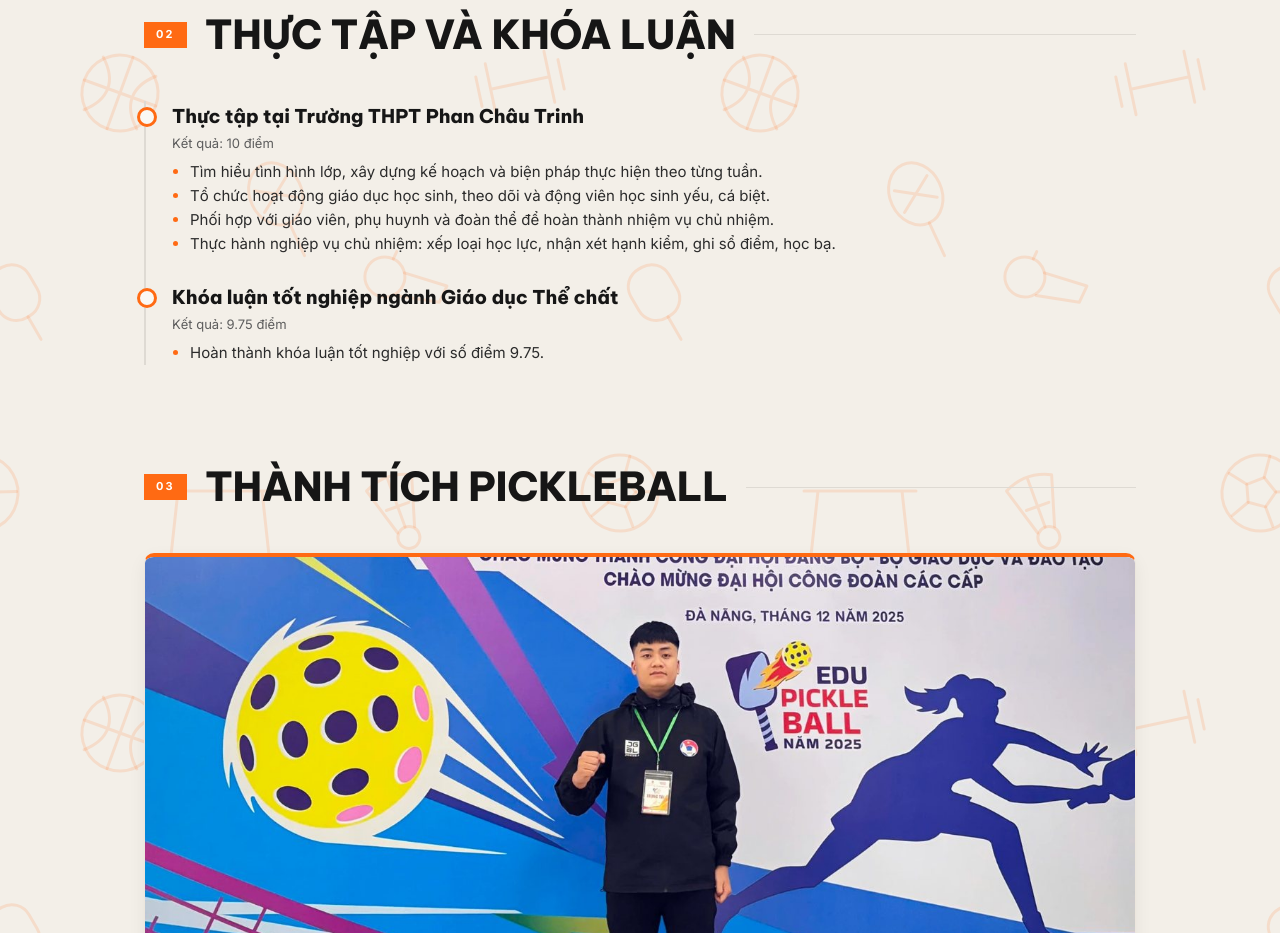
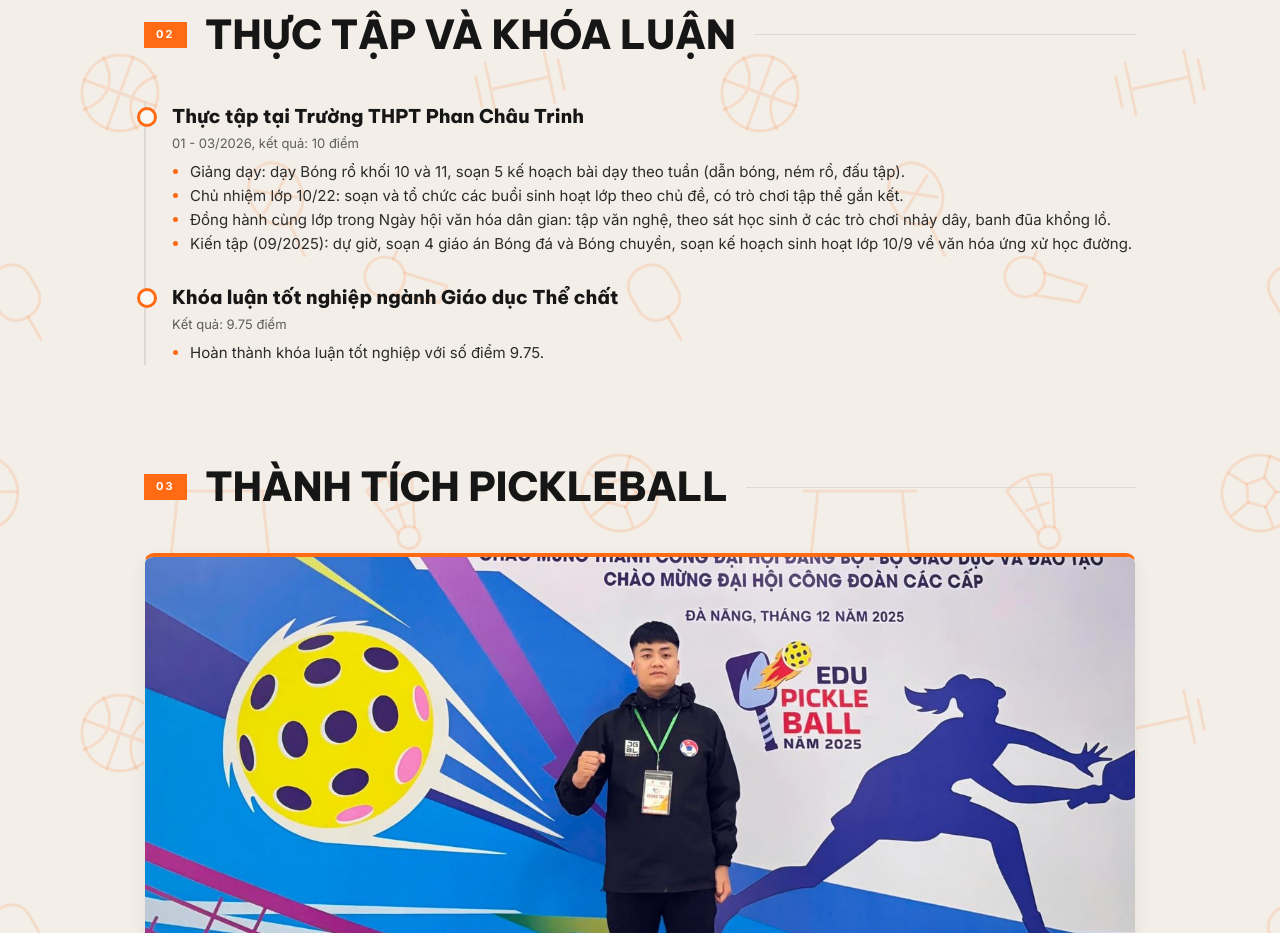
Before and after one commit to vynt1811-svg/portfolio-nguyen-quang-tung, a plain HTML site: page index.html in a window 1280 px wide. Shown: the part 2274-3207 px from the top of the page. Drawn offline with Linux system fonts and the light colour scheme.

Commit message:
Bổ sung nội dung thực tập và kiến tập

```diff
--- a/index.html
+++ b/index.html
@@ -119,7 +119,7 @@ footer{background:#111;border-top:14px solid transparent;border-image:repeating-
   <section id="thuc-tap">
     <div class="sh"><p>02</p><h2>Thực tập và khóa luận</h2></div>
     <div class="tl">
-      <div><h3>Thực tập tại Trường THPT Phan Châu Trinh</h3><p class="m">Kết quả: 10 điểm</p><ul><li>Tìm hiểu tình hình lớp, xây dựng kế hoạch và biện pháp thực hiện theo từng tuần.</li><li>Tổ chức hoạt động giáo dục học sinh, theo dõi và động viên học sinh yếu, cá biệt.</li><li>Phối hợp với giáo viên, phụ huynh và đoàn thể để hoàn thành nhiệm vụ chủ nhiệm.</li><li>Thực hành nghiệp vụ chủ nhiệm: xếp loại học lực, nhận xét hạnh kiểm, ghi sổ điểm, học bạ.</li></ul></div>
+      <div><h3>Thực tập tại Trường THPT Phan Châu Trinh</h3><p class="m">01 - 03/2026, kết quả: 10 điểm</p><ul><li>Giảng dạy: dạy Bóng rổ khối 10 và 11, soạn 5 kế hoạch bài dạy theo tuần (dẫn bóng, ném rổ, đấu tập).</li><li>Chủ nhiệm lớp 10/22: soạn và tổ chức các buổi sinh hoạt lớp theo chủ đề, có trò chơi tập thể gắn kết.</li><li>Đồng hành cùng lớp trong Ngày hội văn hóa dân gian: tập văn nghệ, theo sát học sinh ở các trò chơi nhảy dây, banh đũa khổng lồ.</li><li>Kiến tập (09/2025): dự giờ, soạn 4 giáo án Bóng đá và Bóng chuyền, soạn kế hoạch sinh hoạt lớp 10/9 về văn hóa ứng xử học đường.</li></ul></div>
       <div><h3>Khóa luận tốt nghiệp ngành Giáo dục Thể chất</h3><p class="m">Kết quả: 9.75 điểm</p><ul><li>Hoàn thành khóa luận tốt nghiệp với số điểm 9.75.</li></ul></div>
     </div>
   </section>
```
